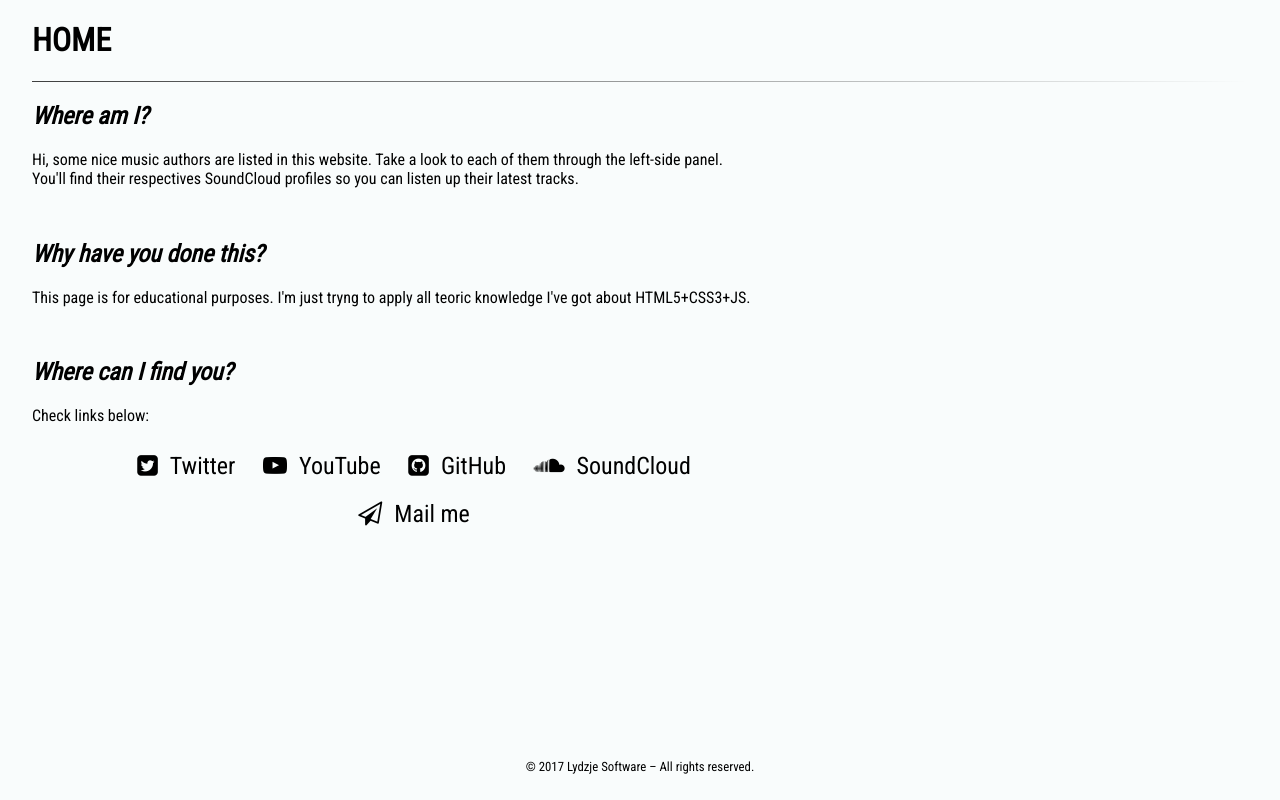
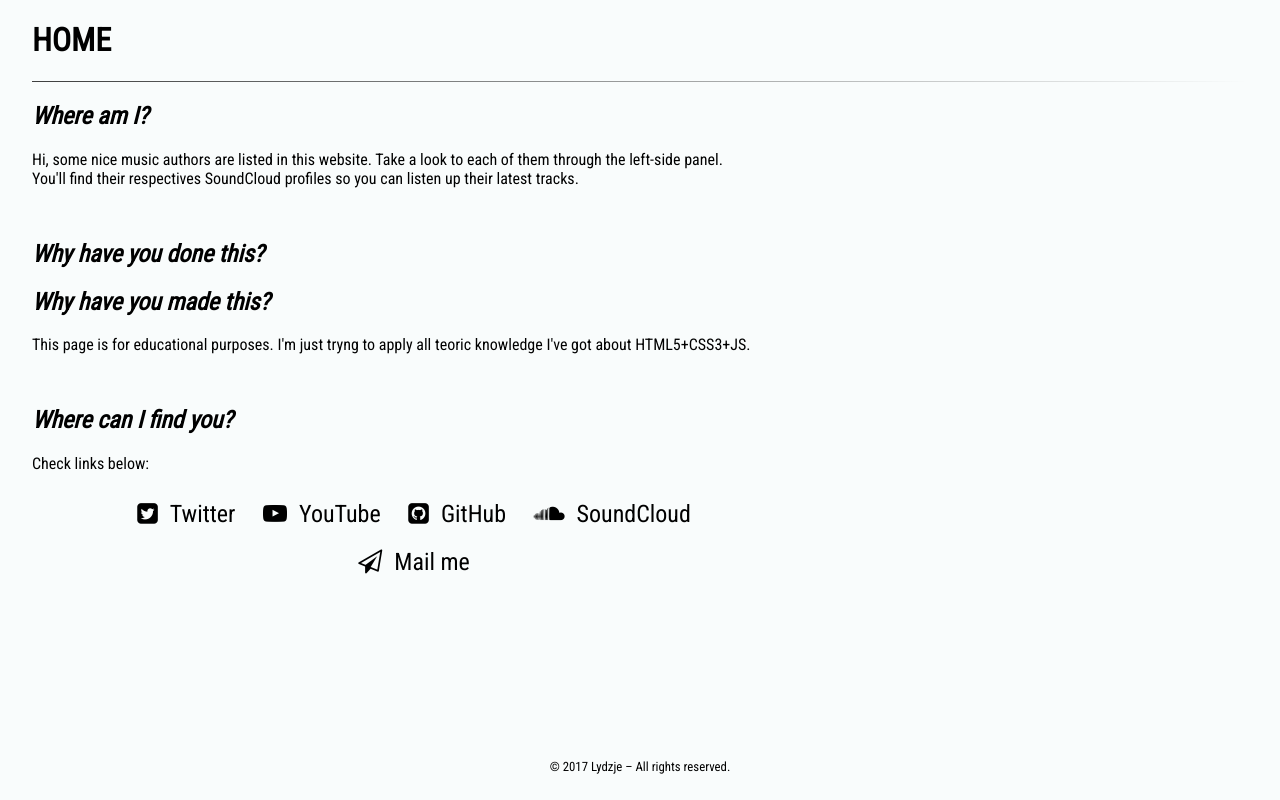
Before and after one commit to Lydzje/nice-music-ghpage, a plain HTML site: page home.html in a window 1280 px wide. Drawn offline with Linux system fonts and the light colour scheme.

Commit message:
Updated email and copyright notices

```diff
--- a/css/authors.css
+++ b/css/authors.css
@@ -1,4 +1,5 @@
-/*Copyright (c) 2017 Lydzje Software - All Rights Reserved.*/
+/*Copyright (c) 2017 Lydzje - All Rights Reserved.*/
+
 .site-section {
   display: block;
 }
--- a/css/home.css
+++ b/css/home.css
@@ -1,4 +1,5 @@
-/*Copyright (c) 2017 Lydzje Software - All Rights Reserved.*/
+/*Copyright (c) 2017 Lydzje - All Rights Reserved.*/
+
 article {
   display: block;
   padding-bottom: 1em;
@@ -34,7 +35,7 @@ article {
 }
 
 .contact-icon {
-  display:inline-block;
+  display: inline-block;
   padding: 0.5em 0.5em 0.5em 1em;
   text-align: center;
 }
--- a/css/master.css
+++ b/css/master.css
@@ -1,4 +1,5 @@
-/*Copyright (c) 2017 Lydzje Software - All Rights Reserved.*/
+/*Copyright (c) 2017 Lydzje - All Rights Reserved.*/
+
 body {
   padding: 0;
   margin: 0;
--- a/home.html
+++ b/home.html
@@ -1,6 +1,7 @@
-<!--Copyright (c) 2017 Lydzje Software - All Rights Reserved.-->
+<!--Copyright (c) 2017 Lydzje - All Rights Reserved.-->
 <!DOCTYPE html>
 <html>
+
 <head>
   <meta charset="utf-8">
   <title>Home</title>
@@ -14,6 +15,7 @@
   <link rel="stylesheet" href="css/master.css">
   <link rel="stylesheet" href="css/home.css">
 </head>
+
 <body>
 
   <div class="site-section">
@@ -31,6 +33,7 @@
     </article>
     <article id="why">
       <h2>Why have you done this?</h2>
+      <h2>Why have you made this?</h2>
       <p>
         This page is for educational purposes. I'm just tryng to apply all
         teoric knowledge I've got about HTML5+CSS3+JS.
@@ -71,8 +74,9 @@
 
 
   <footer>
-    <span>© 2017 Lydzje Software – All rights reserved.</span>
+    <span>© 2017 Lydzje – All rights reserved.</span>
   </footer>
 
 </body>
+
 </html>
--- a/js/master.js
+++ b/js/master.js
@@ -1,4 +1,4 @@
-/*Copyright (c) 2017 Lydzje Software - All Rights Reserved.*/
+/*Copyright (c) 2017 Lydzje - All Rights Reserved.*/
 "use strict";
 
 // VARIABLES
```
Also changed, not shown: authors/hye-sung.html (+2 -2 lines), authors/naked-bibi.html (+3 -3 lines), authors/rosy.html (+2 -2 lines), authors/yeonsue.html (+2 -2 lines), index.html (+1 -1 lines).
